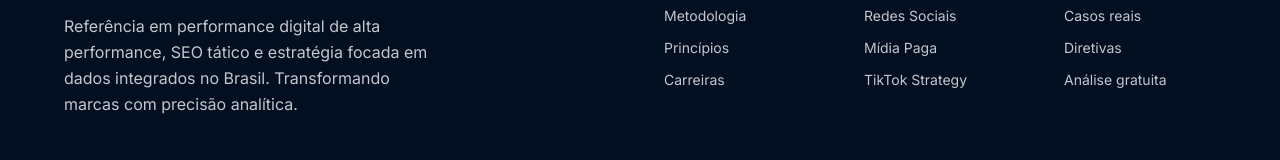
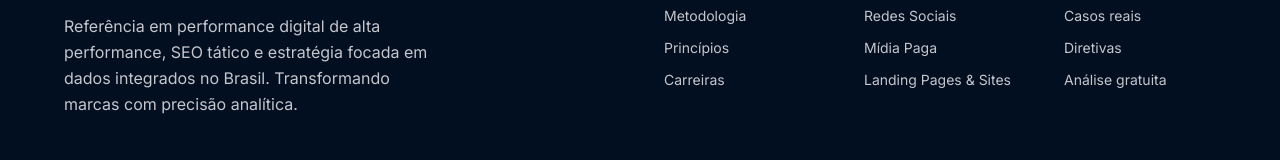
Before and after one commit to DanielSantanaSilva/Vertice-Marketing, a React (Vite) app: page / in a window 1280 px wide. Shown: the part 6621-6781 px from the top of the page. Built offline with nearby package versions, Linux system fonts and the light colour scheme.

Commit message:
feat: add Footer component with branding, navigation links, and subfooter information

```diff
--- a/src/components/Footer.tsx
+++ b/src/components/Footer.tsx
@@ -53,7 +53,7 @@ export default function Footer() {
             <a href="#servicos" className="text-on-surface-variant hover:text-secondary hover:translate-x-1 transition-all">Estratégia</a>
             <a href="#servicos" className="text-on-surface-variant hover:text-secondary hover:translate-x-1 transition-all">Redes Sociais</a>
             <a href="#servicos" className="text-on-surface-variant hover:text-secondary hover:translate-x-1 transition-all">Mídia Paga</a>
-            <a href="#servicos" className="text-on-surface-variant hover:text-secondary hover:translate-x-1 transition-all">TikTok Strategy</a>
+            <a href="#servicos" className="text-on-surface-variant hover:text-secondary hover:translate-x-1 transition-all">Landing Pages & Sites</a>
           </div>
         </div>
 
```
